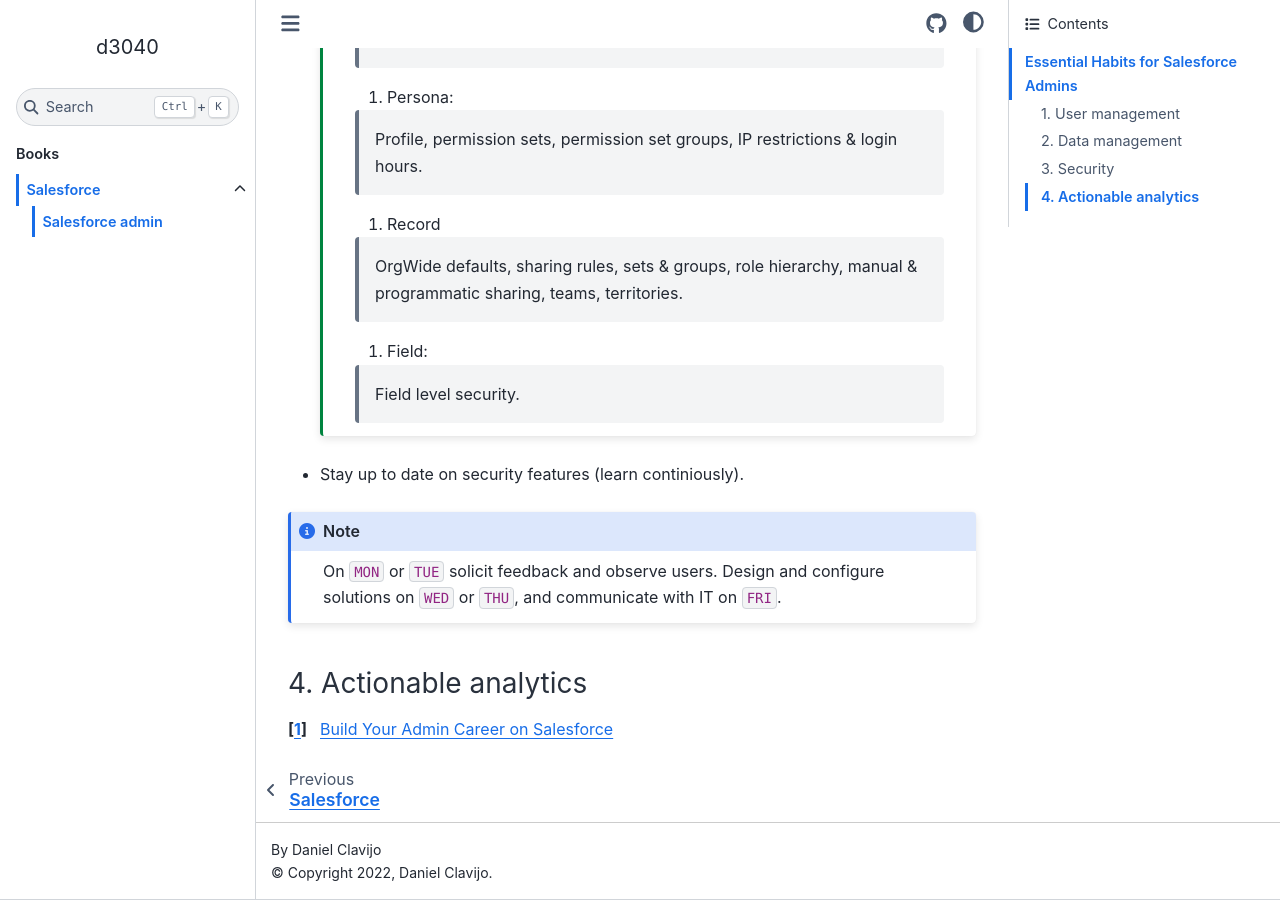
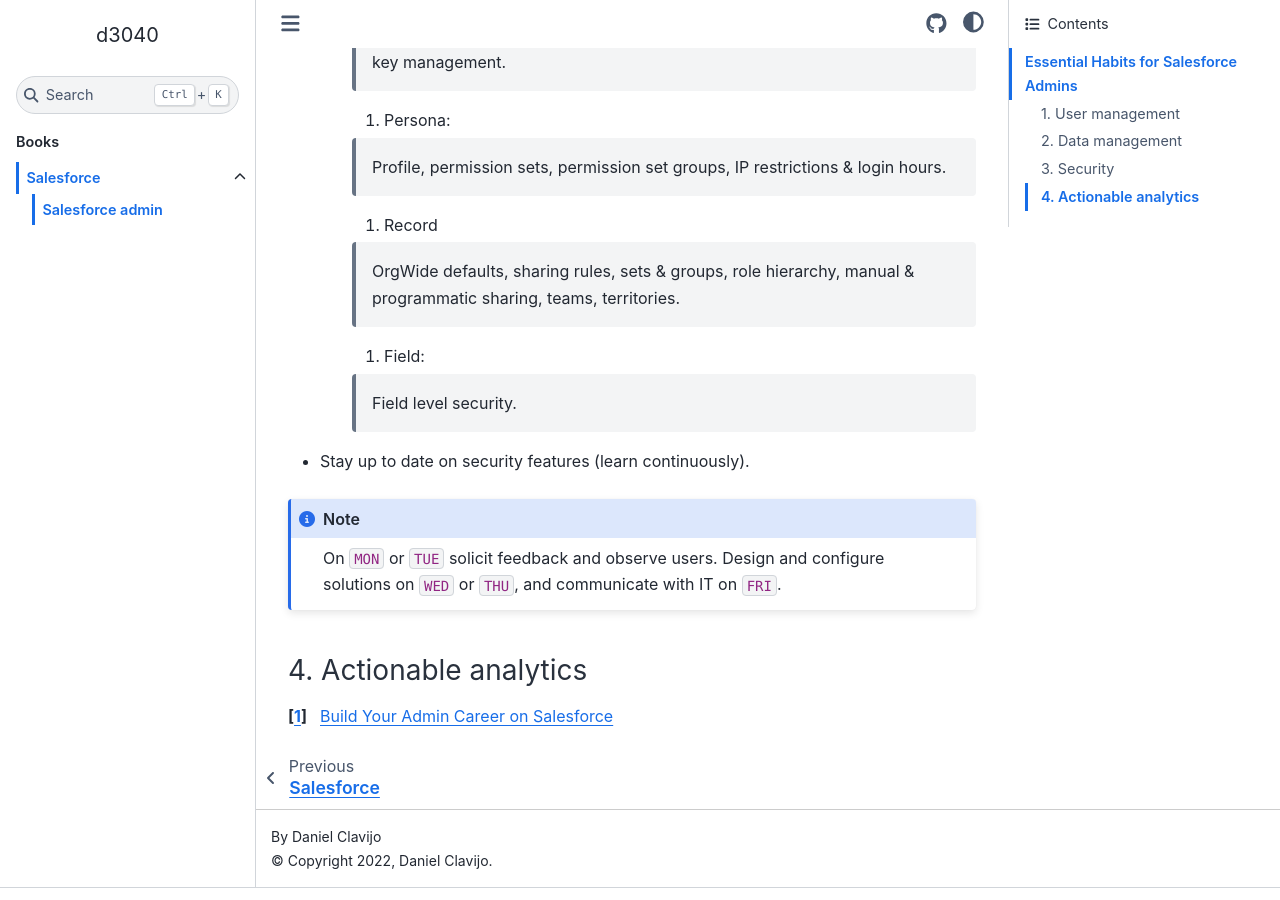
Before and after one commit to d3040/the_beavers_hut, a Sphinx documentation site: the page built from docs/source/salesforce/salesforce_admin.rst, in a window 1280 px wide and 900 px high, scrolled down 2559 px. Built offline with Sphinx 7.4.7 and the Sphinx Book theme 1.1.4, drawn with Linux system fonts in a browser that asks for light colours.

Commit message:
initial commit

```diff
--- a/docs/source/salesforce/salesforce_admin.rst
+++ b/docs/source/salesforce/salesforce_admin.rst
@@ -100,10 +100,9 @@
 
   - 4 layers controls access and visibility:
 
-  .. hint::
+    .. hint::
 
-    Compile access related notes each week and organize them according this 4 layers.
-
+      Compile access related notes each week and organize them according this 4 layers.
 
     #. Organization:
       Single sign-on, Multi-factor authentication, password policies, certificate & key management.
@@ -114,7 +113,7 @@
     #. Field:
       Field level security.
 
-- Stay up to date on security features (learn continiously).
+- Stay up to date on security features (learn continuously).
 
 .. note::
 
```
